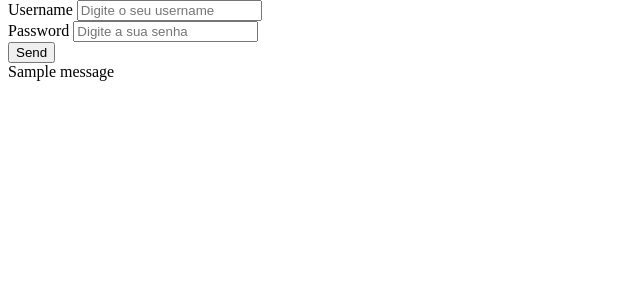
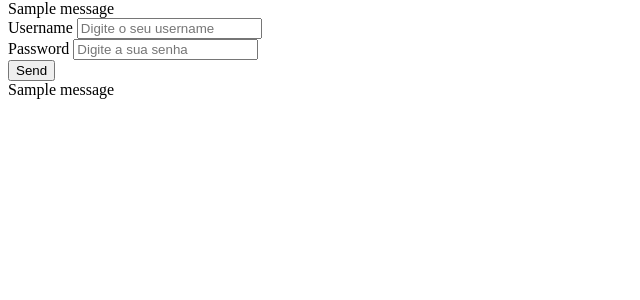
Before and after one commit to leonardofguedes/Projeto-Julho-22, a Django app: page /users/login/ in a window 1280 px wide. Shown: the part 26-326 px from the top of the page, without its empty margins (0-640 px from the left). Run offline with Django 4.2, Linux system fonts and the light colour scheme; tables that the repository leaves empty hold one stand-in row (values such as "Sample post"); one stand-in notice (Sample message) is shown.

Commit message:
Incluindo messages no login

```diff
--- a/clients/templates/clients/pages/login.html
+++ b/clients/templates/clients/pages/login.html
@@ -8,6 +8,7 @@
     {% include 'global/partials/menu.html' %}
 </header>
 <body>
+    {% include 'global/partials/messages.html' %}
     {% if not user.is_authenticated %}
         {% include 'clients/partials/form.html' %}
     {% else %}
--- a/global_templates/global/partials/messages.html
+++ b/global_templates/global/partials/messages.html
@@ -1,10 +1,9 @@
-<!DOCTYPE html>
-<html lang="en">
-<head>
-    <meta charset="UTF-8">
-    <title>Title</title>
-</head>
-<body>
-
-</body>
-</html>
+{% if messages %}
+<div class="main-content center container messages-container">
+    {% for message in messages %}
+        <div class="message {{ message.tags }}">
+            {{ message }}
+        </div>
+    {% endfor %}
+</div>
+{% endif %}
```
